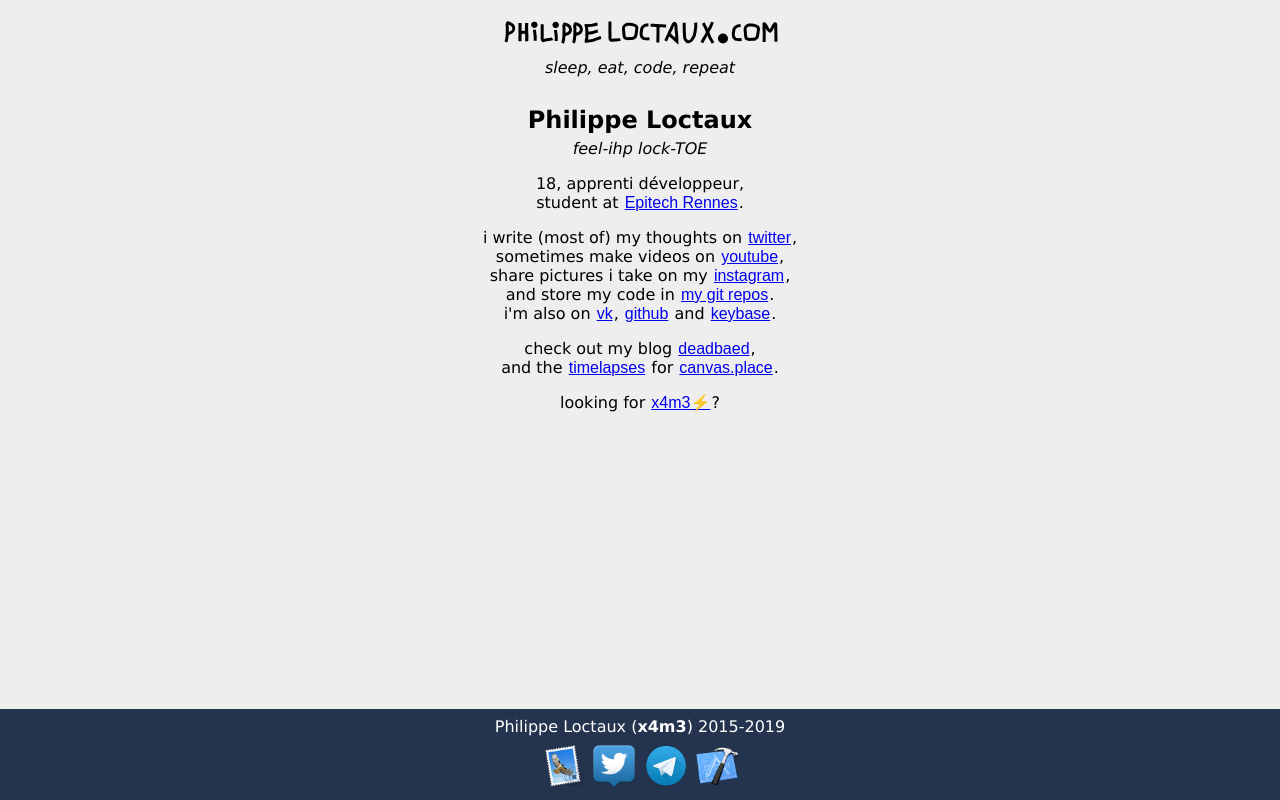
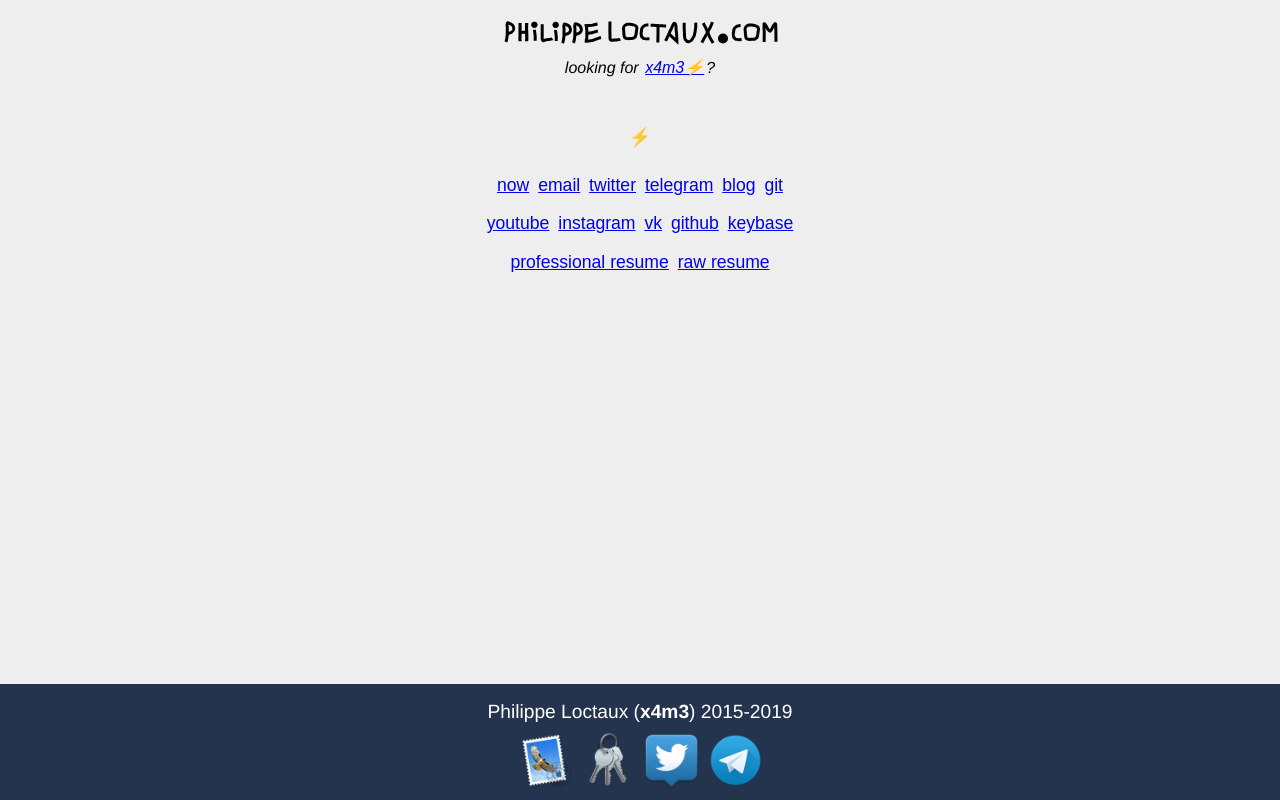
Before and after one commit to x4m3/plcom, a PHP site: page / in a window 1280 px wide. Run offline with PHP 8.4, Linux system fonts and the light colour scheme.

Commit message:
new website is almost ready, i need resumes to be up

```diff
--- a/index.html
+++ b/index.html
@@ -18,49 +18,48 @@
 
 		<title>Philippe Loctaux</title>
 		<link rel="stylesheet" href="./main.css">
-		<script src="./messages.js" async></script>
 	</head>
 	<body>
 		<header>
-			<noscript>please enable javascript to see some cool stuff on the page</noscript>
 			<img src="./img/logo.svg" alt="philippeloctaux"><br>
-			<div id="message"></div>
+			<div id="x4m3"><i>looking for <a href="http://x4m3.rocks">x4m3⚡</a>?</i></div>
 		</header>
 
 		<div id="main">
-			<div>
-				<h2 class="title">Philippe Loctaux</h2>
-				<i>feel-ihp lock-TOE</i>
-			</div>
+
+			<p style="padding: .5em">⚡</p>
 
 			<p>
-			18, apprenti développeur,<br>
-			student at <a href="http://epitech.eu">Epitech Rennes</a>.
+			<a href="http://x4m3.rocks/now">now</a>
+			<a href="mailto:p@philippeloctaux.com">email</a>
+			<a href="http://twitter.com/philippeloctaux">twitter</a>
+			<a href="http://t.me/philippeloctaux">telegram</a>
+			<a href="http://blog.x4m3.rocks">blog</a>
+			<a href="http://git.x4m3.rocks/x4m3">git</a>
 			</p>
 
 			<p>
-			i write (most of) my thoughts on <a href="https://twitter.com/philippeloctaux">twitter</a>,<br>
-			sometimes make videos on <a href="https://www.youtube.com/philippeloctaux">youtube</a>,<br>
-			share pictures i take on my <a href="https://instagram.com/philippeloctaux">instagram</a>,<br>
-			and store my code in <a href="https://git.x4m3.rocks/x4m3">my git repos</a>.<br>
-			i'm also on <a href="https://vk.com/philippeloctaux">vk</a>, <a href="https://github.com/x4m3">github</a> and <a href="https://keybase.io/ploctaux">keybase</a>.
+			<a href="http://youtube.com/philippeloctaux">youtube</a>
+			<a href="http://instagram.com/philippeloctaux">instagram</a>
+			<a href="http://vk.com/philippeloctaux">vk</a>
+			<a href="http://github.com/x4m3">github</a>
+			<a href="http://keybase.io/ploctaux">keybase</a>
 			</p>
 
 			<p>
-			check out my blog <a href="http://blog.x4m3.rocks">deadbaed</a>,<br>
-			and the <a href="http://timelapse.canvas.place">timelapses</a> for <a href="http://canvas.place">canvas.place</a>.
+			<a href="pdf">professional resume</a>
+			<a href="txt">raw resume</a>
 			</p>
 
-			<p>looking for <a href="http://x4m3.rocks">x4m3⚡</a>?</p>
 		</div>
 
 		<footer>
 			<div id="copyright">Philippe Loctaux (<b>x4m3</b>) 2015<script>new Date().getFullYear()>2015&&document.write("-"+new Date().getFullYear());</script></div>
 				<div>
-					<a href="mailto:p@philippeloctaux.com?subject=hi%20x4m3!&amp;body=hi,%20i%20have%20something%20to%20tell%20you..."><img class="images" src="./img/mail.png" alt="email"></a>
+					<a href="mailto:p@philippeloctaux.com"><img class="images" src="./img/mail.png" alt="email"></a>
+					<a href="https://x4m3.rocks/pgp-0x69771CD04BA82EC0.txt"><img class="images" src="./img/keychain.png" alt="pgp key"></a>
 					<a href="https://twitter.com/philippeloctaux"><img class="images" src="./img/twitter.png" alt="twitter"></a>
 					<a href="https://t.me/philippeloctaux"><img class="images" src="./img/telegram.png" alt="telegram"></a>
-					<a href="https://git.x4m3.rocks/x4m3"><img class="images" src="./img/code.png" alt="git repos"></a>
 				</div>
 		</footer>
 	</body>
--- a/main.css
+++ b/main.css
@@ -1,8 +1,8 @@
 body {
-	font-family: verdana, helvetica, arial, sans-serif;
+	font-family: helvetica, arial, sans-serif;
 	text-align: center;
 	margin: auto;
-	font-size: 1em;
+	font-size: 1.0em;
 	background-color: #eee;
 	display: flex;
 	min-height: 100vh;
@@ -11,7 +11,7 @@
 
 a {
 	font-family: arial, sans-serif;
-	padding: 0 1px;
+	padding: 0 2px;
 }
 
 a:hover {
@@ -22,21 +22,13 @@
 	margin: 1em 0;
 }
 
-#message {
-	font-style: italic;
+#x4m3 {
 	margin: .5em auto;
 }
 
 #main {
 	flex: 1;
-}
-
-.title {
-	margin: 5px 0;
-}
-
-#qrcode {
-	float: left;
+	font-size: 1.1em;
 }
 
 footer {
@@ -46,10 +38,11 @@
 }
 
 #copyright {
-	padding-bottom: .5em;
+	font-size: 1.2em;
+	padding: .5em;
 }
 
 .images {
-	width: 44px;
-	height: 44px;
+	width: 55px;
+	height: 55px;
 }
--- a/messages.js
+++ /dev/null
@@ -1,31 +0,0 @@
-let messages = [
-	'🇫🇷 🇷🇺',
-	'i love vim',
-	'#заебись',
-	'sleep, eat, code, repeat',
-	'maybe playing <a href="http://canvas.place">canvas.place</a>',
-	'laughing to <a href="https://www.reddit.com/r/ProgrammerHumor">r/programmerhumor</a> memes brb',
-	'ебусь голову ежедневно',
-	'<a href="https://www.google.com/search?q=wubba+lubba+dub+dub">wubba lubba dub dub!</a>',
-	'echo cEBwaGlsaXBwZWxvY3RhdXguY29tCg== | base64 --decode',
-	'6-2-1 rule',
-	'<b>:wq</b>'
-]
-
-/* get the number of elements */
-let numberElements = Object.keys(messages).length
-
-/* function to get a random number based on the number of elements */
-function getRandomNumber (numberElements) {
-	let min = Math.ceil(0)
-	let max = Math.floor(numberElements)
-	return Math.floor(Math.random() * (max - min)) + min
-}
-
-/* store the number of the object to display */
-let finalNumber = getRandomNumber(numberElements)
-
-/* display the object in the html on page load */
-window.addEventListener('load', function () {
-	document.getElementById('message').innerHTML = messages[finalNumber]
-}, false)
```
Also changed, not shown: img/code.png (deleted), img/keychain.png (added).
